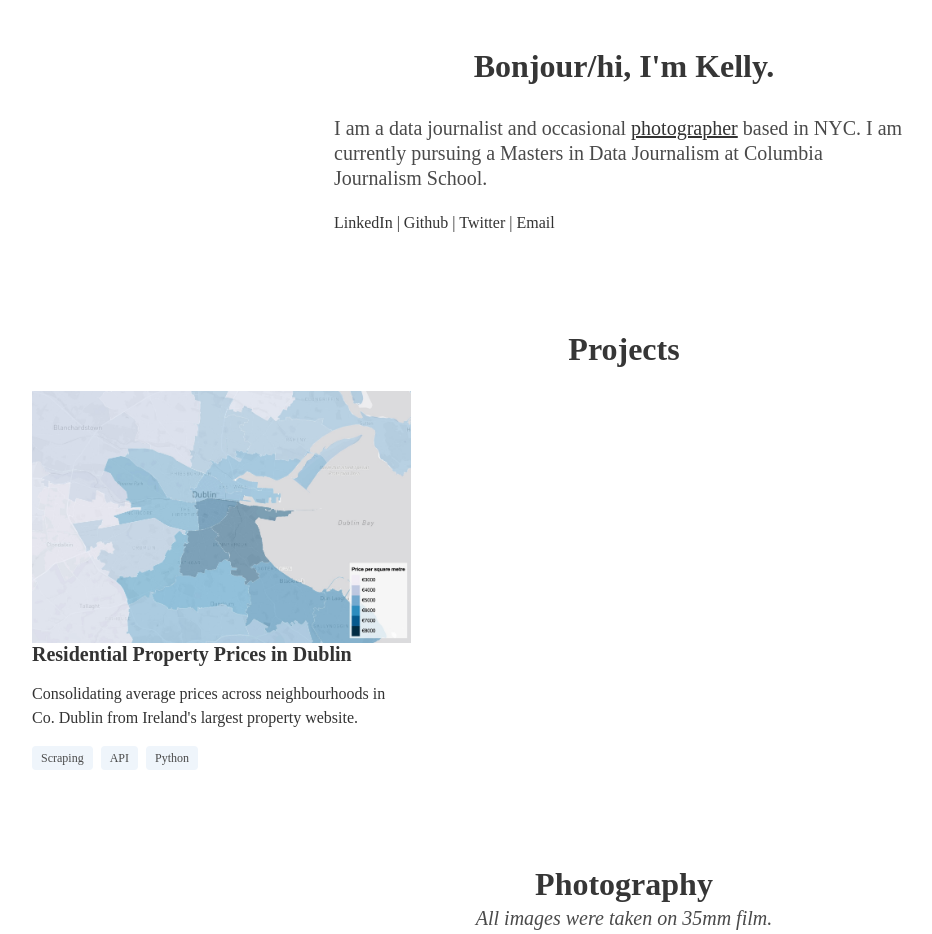
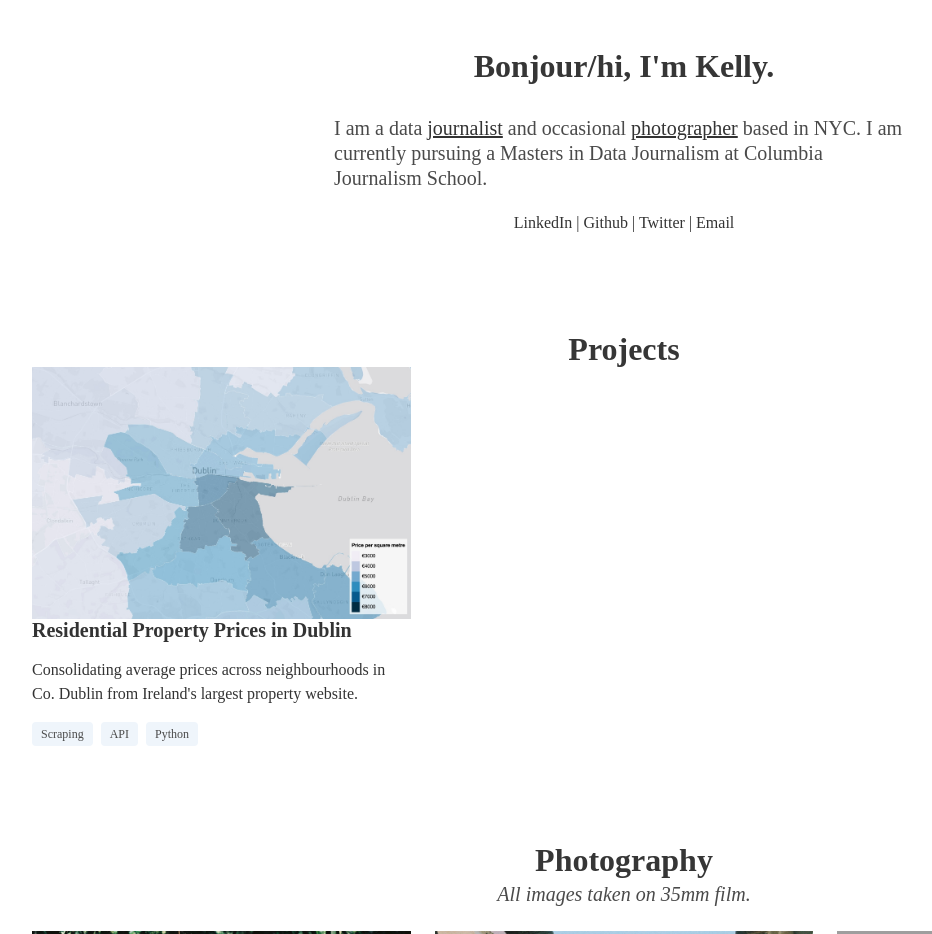
Before and after one commit to kellywaldro/kellywaldro.github.io, a website: page index.html in a window 1280 px wide. Shown: the top 934 px of the page, without its empty margins (16-948 px from the left). Drawn offline with nearby package versions, Linux system fonts and the light colour scheme; grey boxes are pictures that could not be loaded.

Commit message:
Update index.html

```diff
--- a/index.html
+++ b/index.html
@@ -56,7 +56,7 @@
             <div class="columns">
                 <div class="column is-half is-multiline content is-offset-one-quarter">
                     <p class="subtitle">
-                        I am a data journalist and occasional <a class="link is-underlined"
+                        I am a data <a class="link is-underlined" href="#journalist"> journalist</a> and occasional <a class="link is-underlined"
                             href="#photography">photographer</a> based in NYC. I am currently pursuing a
                         Masters
                         in Data Journalism at Columbia Journalism School.
@@ -64,7 +64,7 @@
                     <p class="subtitle">
                     </p>
                     <!-- <p><i class="fa-brands fa-twitter"></i> <i class="fa-brands fa-linkedin-in"></i> <i class="fa-brands fa-github"></i></p> -->
-                    <p><a class="link" href="https://www.linkedin.com/in/kelly-anne-waldron/">LinkedIn</a> | <a
+                    <p class="has-text-centered"><a class="link" href="https://www.linkedin.com/in/kelly-anne-waldron/">LinkedIn</a> | <a
                             class="link" href="https://github.com/kellywaldro">Github</a> | <a class="link"
                             href="https://twitter.com/kellywaldro">Twitter</a> | <a class="link"
                             href="mailto:kelly.waldron@columbia.edu?subject=Reaching%20out&body=Hi%20Kelly%2C%0A%0A">Email</a>
@@ -73,7 +73,7 @@
             </div>
         </div>
     </section>
-    <section class="section journalism">
+    <section class="section journalism"><a id="journalism">
         <h1 class="title has-text-centered">Projects</h1>
         <div class="columns is-multiline content">
             <div class="column is-one-third">
@@ -91,11 +91,11 @@
                     <span class="tag has-background-info-light">Scraping</span>
                     <span class="tag has-background-info-light">API</span>
                     <span class="tag has-background-info-light">Python</span>
-                </div>
+                </div></a>
     </section>
     <section class="section photography"><a id="photography">
             <h1 class="title has-text-centered">Photography</h1>
-            <h1 class="subtitle is-italic has-text-centered">All images were taken on 35mm film.</h1>
+            <h1 class="subtitle is-italic has-text-centered">All images taken on 35mm film.</h1>
             <div class="columns">
                 <div class="column">
                     <div>
@@ -243,9 +243,6 @@
             <footer class="footer">
                 <div class="content has-text-centered">
                     <p>
-                        <strong>kelly.waldron@columbia.edu</strong>
-                    </p>
-                    <p>
                         © Kelly Waldron 2023
                     </p>
                 </div>
```
